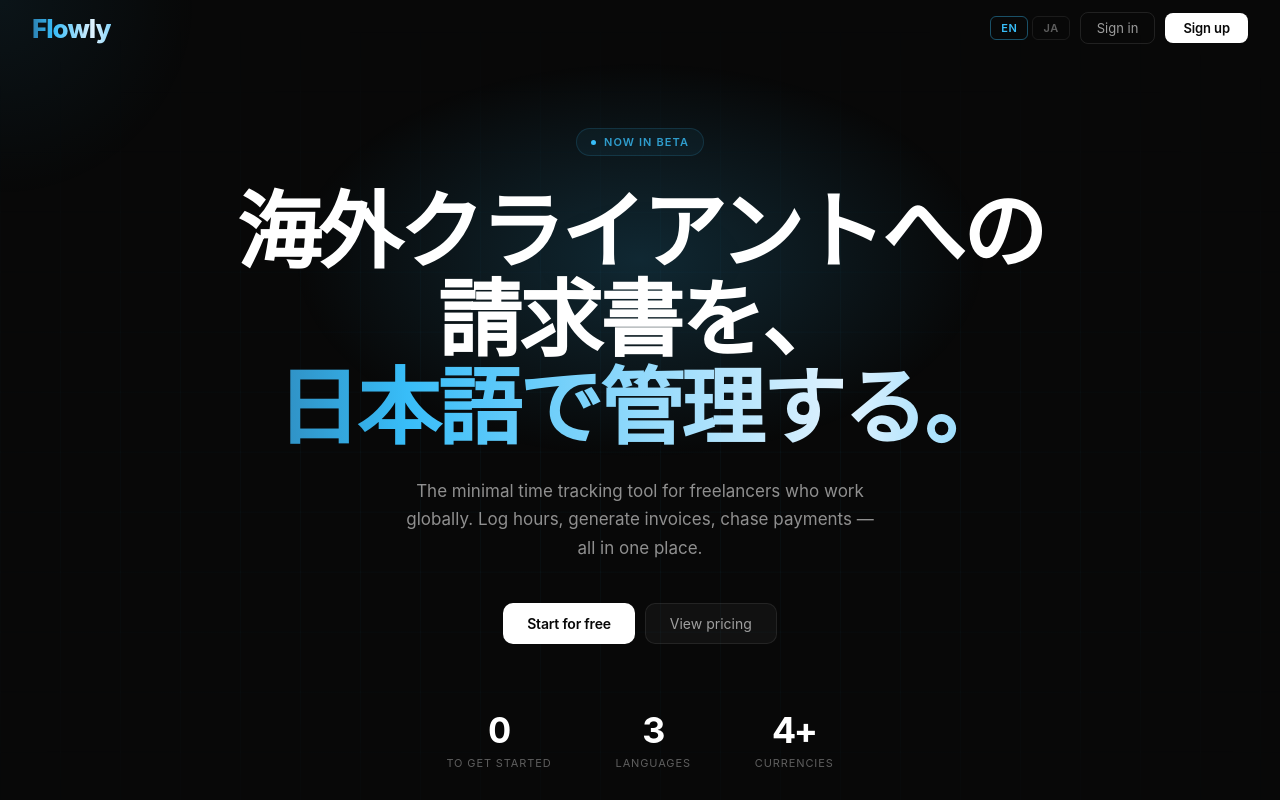
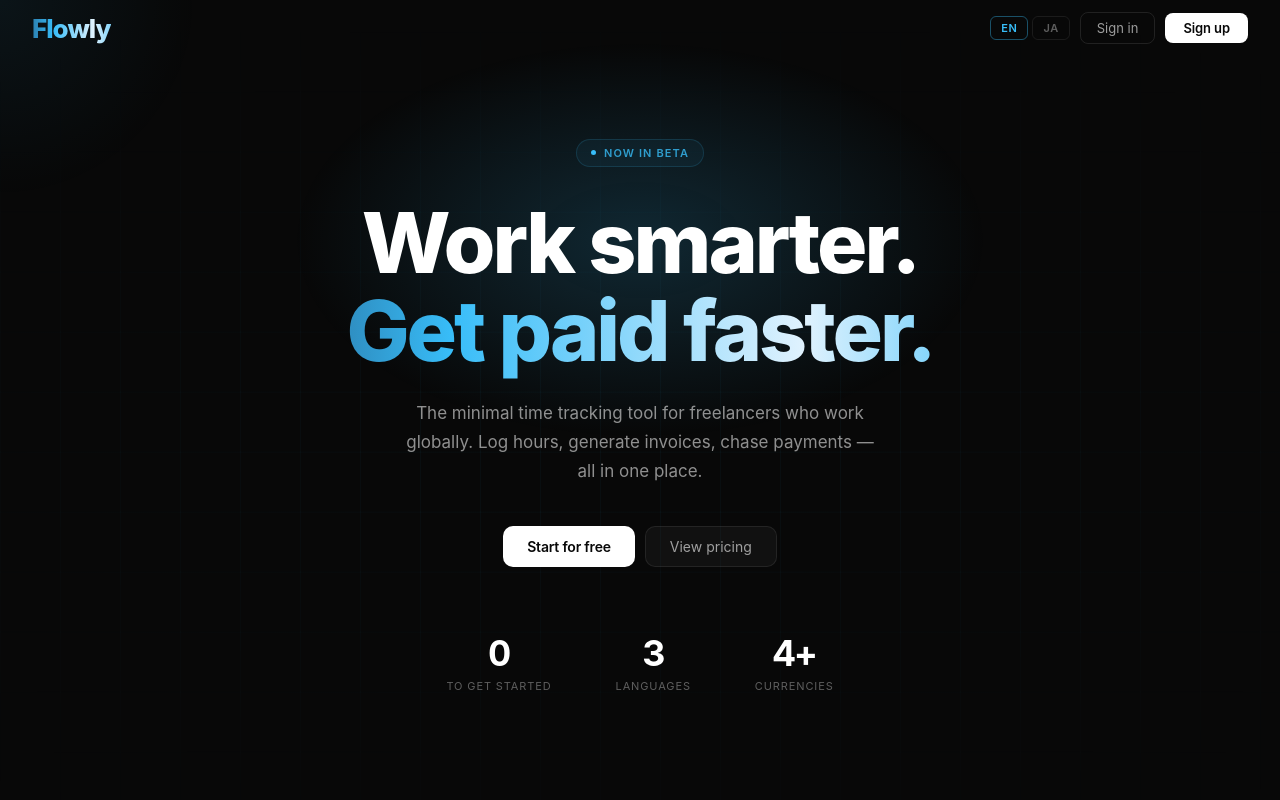
Before and after one commit to ShoueiYamada/slowly, a Next.js app: page /landing in a window 1280 px wide. Shown: the top 800 px of the page. Built offline with nearby package versions, Linux system fonts and the light colour scheme.

Commit message:
fix: restore English hero copy

```diff
--- a/src/app/landing/page.tsx
+++ b/src/app/landing/page.tsx
@@ -129,7 +129,7 @@ export default function LandingPage() {
 
   const en = {
     eyebrow: 'Now in beta',
-    h1a: '海外クライアントへの請求書を、', h1b: '日本語で管理する。', h1c: '',
+    h1a: 'Work smarter.', h1b: 'Get paid faster.', h1c: '',
     sub: 'The minimal time tracking tool for freelancers who work globally. Log hours, generate invoices, chase payments — all in one place.',
     cta1: 'Start for free', cta2: 'View pricing',
     s1: '0', s2: '3', s3: '4+',
```
